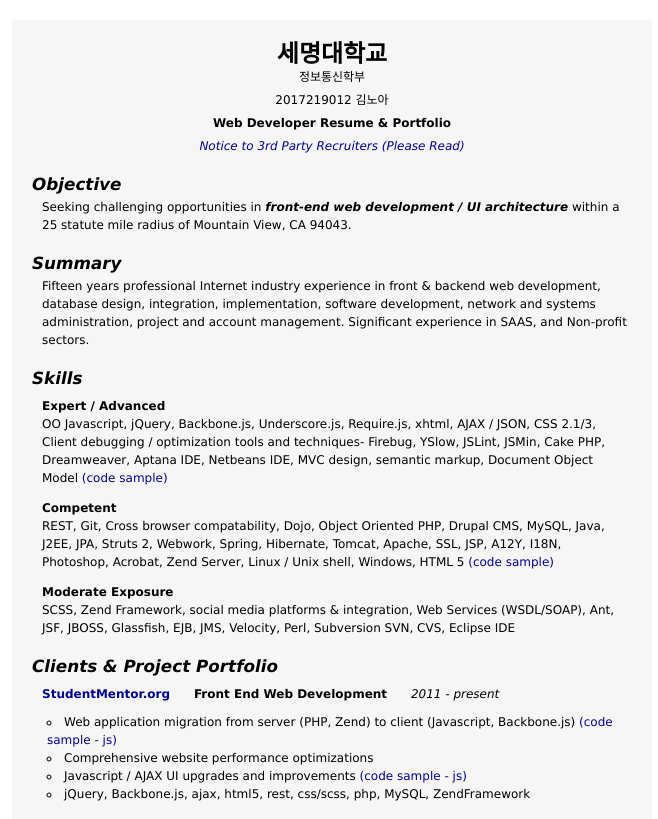
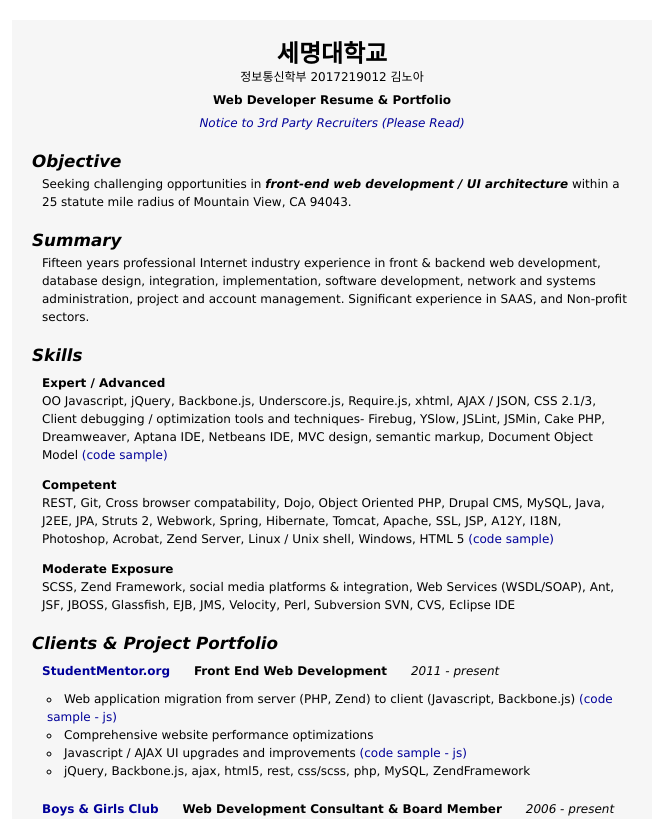
Before and after one commit to HAONMIK1/resume, a plain HTML site: page index.html in a window 1280 px wide. Shown: the top 819 px of the page, without its empty margins (308-966 px from the left). Drawn offline with nearby package versions, Linux system fonts and the light colour scheme.

Commit message:
first commit

```diff
--- a/index.html
+++ b/index.html
@@ -126,8 +126,8 @@ body{font-size:18px;}
 
 <header>
 <h1>세명대학교</h1>
-<p>정보통신학부</p>
-<p>2017219012 김노아</p>
+<p>정보통신학부
+2017219012 김노아</p>
 
 <p><strong>Web Developer Resume &amp; Portfolio</strong></p>
 <p><em><a rel="#notice" class="proj_link notice">Notice to 3rd Party Recruiters (Please Read)</a></em></p>
```
